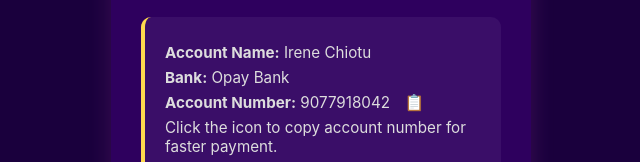
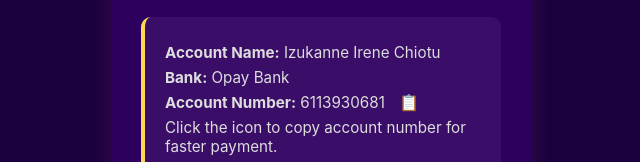
Before and after one commit to AaiJay1/workwave, a plain HTML site: page payment.html in a window 1280 px wide. Shown: the part 231-393 px from the top of the page, without its empty margins (319-959 px from the left). Drawn offline with Linux system fonts and the light colour scheme.

Commit message:
Update payment.html

```diff
--- a/payment.html
+++ b/payment.html
@@ -157,11 +157,11 @@
     </div>
 
     <div class="account-info">
-      <p><strong>Account Name:</strong> Irene Chiotu</p>
+      <p><strong>Account Name:</strong> Izukanne Irene Chiotu</p>
       <p><strong>Bank:</strong> Opay Bank</p>
       <p>
         <strong>Account Number:</strong>
-        <span id="acctNum">9077918042</span>
+        <span id="acctNum">6113930681</span>
         <button class="copy-button" onclick="copyAccount()" title="Click to copy">📋</button>
       </p>
       <p class="copy-note">Click the icon to copy account number for faster payment.</p>
```
